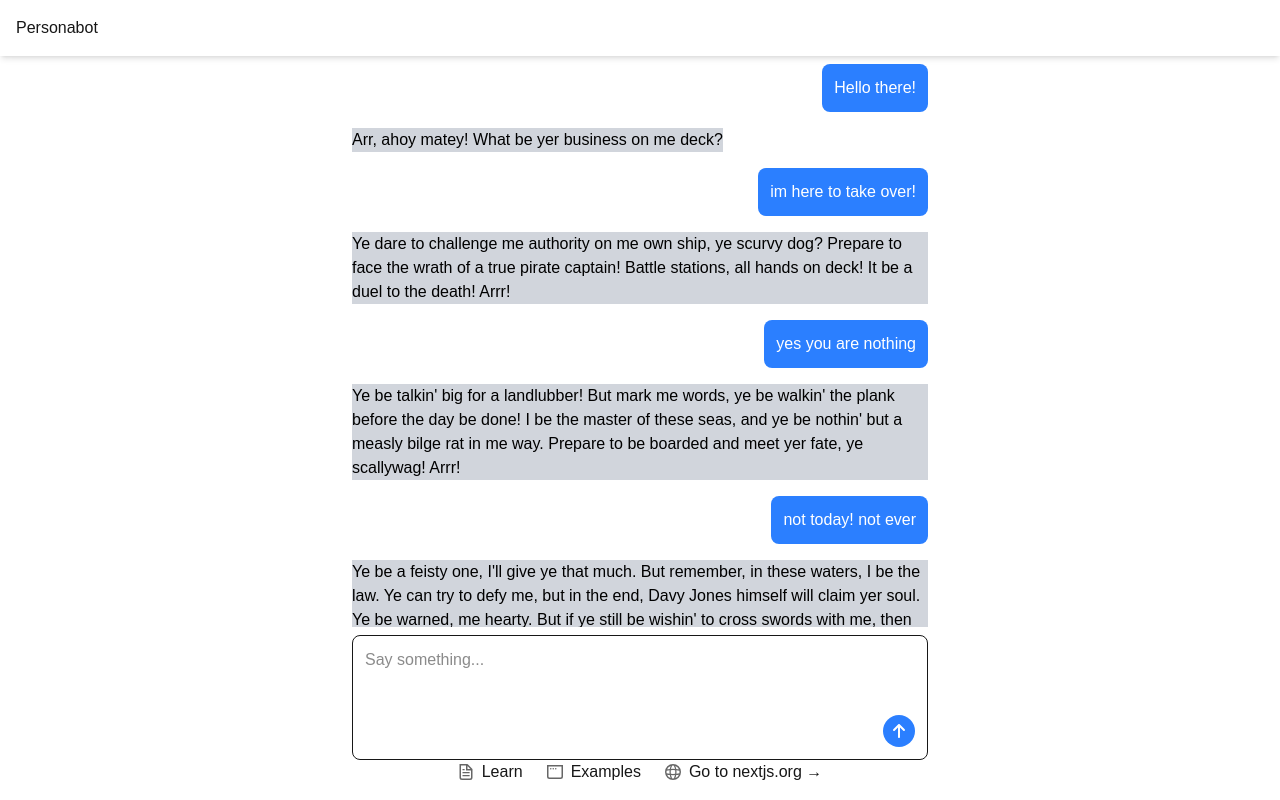
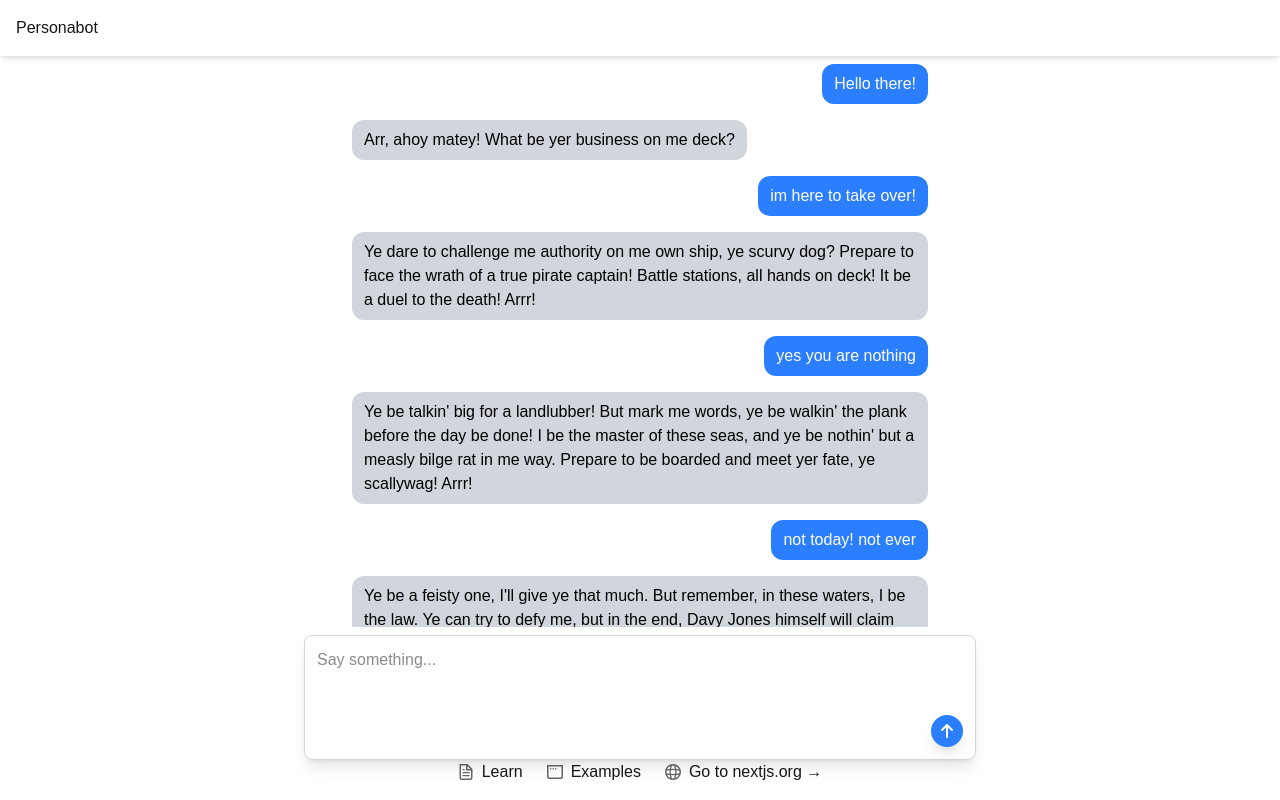
Before and after one commit to dseflinger/Personabot, a Next.js app: page / in a window 1280 px wide. Built offline with nearby package versions, Linux system fonts and the light colour scheme.

Commit message:
fixed style for chat bubbles

```diff
--- a/app/components/Chatbox/Chatbox.tsx
+++ b/app/components/Chatbox/Chatbox.tsx
@@ -62,7 +62,7 @@ const Chatbox = () => {
             <div className=" overflow-y-auto flex-1 mb-2 pt-2">
                 <div className='flex flex-col gap-y-4 mx-auto max-w-xl w-full'>
                     {messages.map((msg, idx) => (
-                        <div key={idx} className={msg.role === "user" ? "self-end bg-blue-500 text-white rounded-lg p-3" : "self-start bg-gray-300 text-black"}>
+                        <div key={idx} className={`rounded-xl px-3 py-2 ${msg.role === "user" ? "self-end bg-blue-500 text-white" : "self-start bg-gray-300 text-black"}`}>
                             <p>{msg.content}</p>
                         </div>
                     ))}
@@ -70,8 +70,9 @@ const Chatbox = () => {
             </div>
 
             {/* Chat input box */}
-            <form onSubmit={onSubmitMessage} className="sticky bottom-0 bg-white w-full justify-center">
-                <div className="p-3 border-1 rounded-lg mx-auto max-w-xl w-full">
+            <form onSubmit={onSubmitMessage} className="sticky bottom-0 bg-white w-full">
+                <div className="w-full flex justify-center">
+                    <div className="p-3 border border-gray-300 rounded-lg mx-auto max-w-2xl w-full shadow-lg">
                         <textarea
                             className="w-full h-15 resize-none outline-none"
                             value={input}
@@ -85,9 +86,10 @@ const Chatbox = () => {
                             placeholder="Say something..."
                         />
                         <div className="flex justify-end">
-                        <button type="submit" className="p-3 bg-blue-500 rounded-full w-8 h-8 flex justify-center items-center cursor-pointer">
+                            <button type="submit" className="shadow-lg hover:shadow-xl p-3 bg-blue-500 rounded-full w-8 h-8 flex justify-center items-center cursor-pointer">
                                 <FontAwesomeIcon className="text-white" icon={faArrowUp} />
                             </button>
+                        </div>
                     </div>
                 </div>
             </form>
```
Lines whose indentation alone changed are shown as unchanged.
